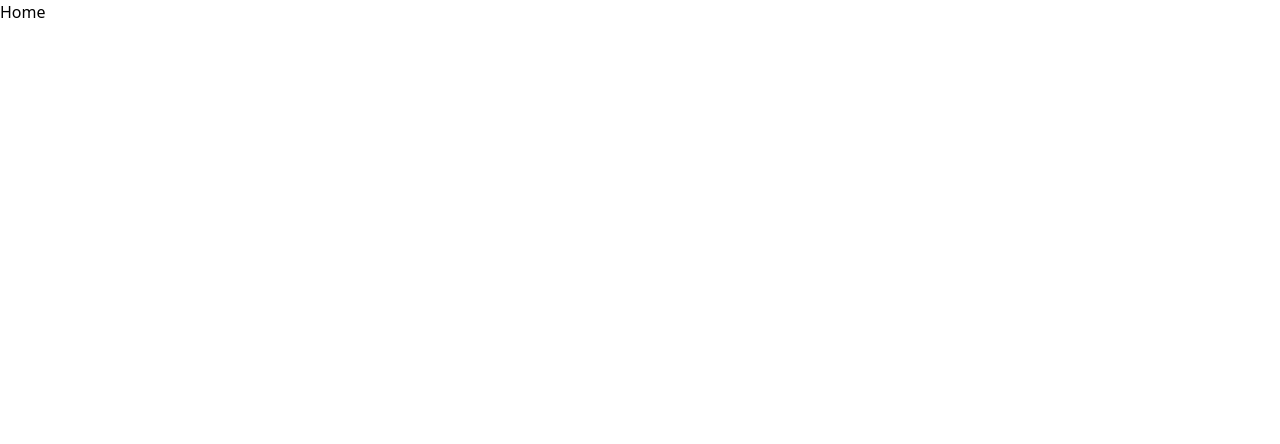
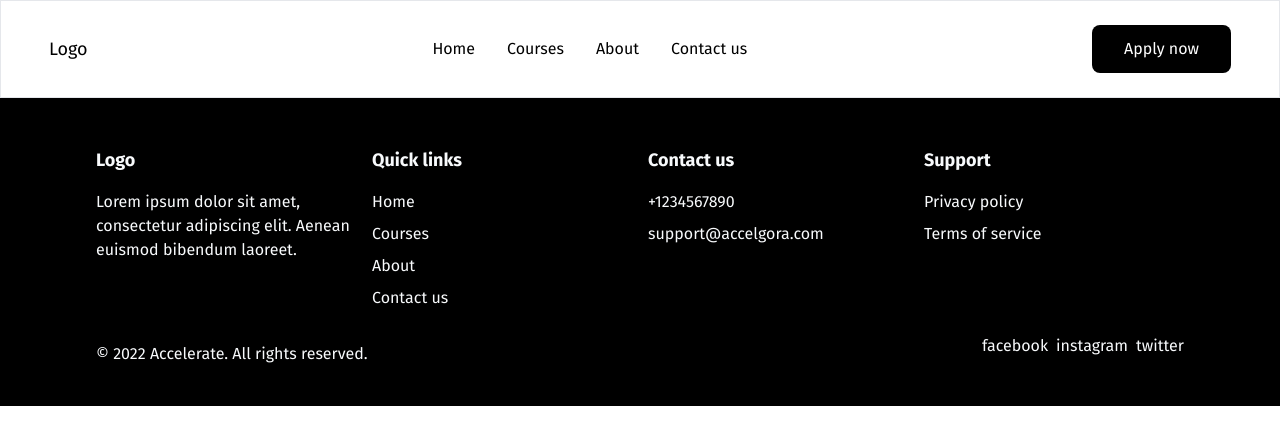
Before and after one commit to Inialpha/Accelgoraacademy, a React (Vite) app in the folder view/: page / in a window 1280 px wide. Shown: the top 444 px of the page. Built offline with nearby package versions, Linux system fonts and the light colour scheme.

Commit message:
Header and Footer component

```diff
--- a/view/index.html
+++ b/view/index.html
@@ -6,7 +6,15 @@
     <meta name="viewport" content="width=device-width, initial-scale=1.0" />
     <meta name="keywords" content="Edtech, Academy, programming, coding">
     <meta name="description" content="A coding school">
+    <link rel="preconnect" href="https://fonts.googleapis.com">
+    <link rel="preconnect" href="https://fonts.gstatic.com" crossorigin>
+    <link href="https://fonts.googleapis.com/css2?family=Fira+Sans:ital,wght@0,100;0,200;0,300;0,400;0,500;0,600;0,700;0,800;0,900;1,100;1,200;1,300;1,400;1,500;1,600;1,700;1,800;1,900&display=swap" rel="stylesheet">
     <title>Accelgora Academy</title>
+    <style>
+      #root {
+        overflow-x: hidden;
+      }
+    </style>
   </head>
   <body>
     <div id="root"></div>
--- a/view/src/App.css
+++ b/view/src/App.css
@@ -553,3 +553,199 @@ video {
   --tw-contain-paint:  ;
   --tw-contain-style:  ;
 }
+
+.mt-4 {
+  margin-top: 1rem;
+}
+
+.flex {
+  display: flex;
+}
+
+.grid {
+  display: grid;
+}
+
+.hidden {
+  display: none;
+}
+
+.grid-cols-4 {
+  grid-template-columns: repeat(4, minmax(0, 1fr));
+}
+
+.grid-cols-1 {
+  grid-template-columns: repeat(1, minmax(0, 1fr));
+}
+
+.flex-col {
+  flex-direction: column;
+}
+
+.items-start {
+  align-items: flex-start;
+}
+
+.items-center {
+  align-items: center;
+}
+
+.justify-between {
+  justify-content: space-between;
+}
+
+.gap-4 {
+  gap: 1rem;
+}
+
+.space-x-8 > :not([hidden]) ~ :not([hidden]) {
+  --tw-space-x-reverse: 0;
+  margin-right: calc(2rem * var(--tw-space-x-reverse));
+  margin-left: calc(2rem * calc(1 - var(--tw-space-x-reverse)));
+}
+
+.space-y-2 > :not([hidden]) ~ :not([hidden]) {
+  --tw-space-y-reverse: 0;
+  margin-top: calc(0.5rem * calc(1 - var(--tw-space-y-reverse)));
+  margin-bottom: calc(0.5rem * var(--tw-space-y-reverse));
+}
+
+.space-x-2 > :not([hidden]) ~ :not([hidden]) {
+  --tw-space-x-reverse: 0;
+  margin-right: calc(0.5rem * var(--tw-space-x-reverse));
+  margin-left: calc(0.5rem * calc(1 - var(--tw-space-x-reverse)));
+}
+
+.rounded-lg {
+  border-radius: 0.5rem;
+}
+
+.border {
+  border-width: 1px;
+}
+
+.bg-black {
+  --tw-bg-opacity: 1;
+  background-color: rgb(0 0 0 / var(--tw-bg-opacity));
+}
+
+.p-12 {
+  padding: 3rem;
+}
+
+.p-10 {
+  padding: 2.5rem;
+}
+
+.px-8 {
+  padding-left: 2rem;
+  padding-right: 2rem;
+}
+
+.py-3 {
+  padding-top: 0.75rem;
+  padding-bottom: 0.75rem;
+}
+
+.px-12 {
+  padding-left: 3rem;
+  padding-right: 3rem;
+}
+
+.py-6 {
+  padding-top: 1.5rem;
+  padding-bottom: 1.5rem;
+}
+
+.px-10 {
+  padding-left: 2.5rem;
+  padding-right: 2.5rem;
+}
+
+.pt-12 {
+  padding-top: 3rem;
+}
+
+.text-center {
+  text-align: center;
+}
+
+.font-fira {
+  font-family: Fira Sans, sans-serif;
+}
+
+.text-lg {
+  font-size: 1.125rem;
+  line-height: 1.75rem;
+}
+
+.text-xs {
+  font-size: 0.75rem;
+  line-height: 1rem;
+}
+
+.text-sm {
+  font-size: 0.875rem;
+  line-height: 1.25rem;
+}
+
+.font-medium {
+  font-weight: 500;
+}
+
+.font-normal {
+  font-weight: 400;
+}
+
+.font-bold {
+  font-weight: 700;
+}
+
+.text-white {
+  --tw-text-opacity: 1;
+  color: rgb(255 255 255 / var(--tw-text-opacity));
+}
+
+.text-slate-50 {
+  --tw-text-opacity: 1;
+  color: rgb(248 250 252 / var(--tw-text-opacity));
+}
+
+.hover\:bg-black\/20:hover {
+  background-color: rgb(0 0 0 / 0.2);
+}
+
+.hover\:font-medium:hover {
+  font-weight: 500;
+}
+
+@media (min-width: 1024px) {
+  .lg\:col-span-4 {
+    grid-column: span 4 / span 4;
+  }
+
+  .lg\:block {
+    display: block;
+  }
+
+  .lg\:flex {
+    display: flex;
+  }
+
+  .lg\:grid-cols-4 {
+    grid-template-columns: repeat(4, minmax(0, 1fr));
+  }
+
+  .lg\:flex-row {
+    flex-direction: row;
+  }
+
+  .lg\:px-24 {
+    padding-left: 6rem;
+    padding-right: 6rem;
+  }
+
+  .lg\:pt-12 {
+    padding-top: 3rem;
+  }
+}
--- a/view/src/components/Footer/Footer.tsx
+++ b/view/src/components/Footer/Footer.tsx
@@ -0,0 +1,21 @@
+import Sitemap from "./Sitemap";
+
+const Footer = () => {
+    return (
+        <>
+            <footer className="bg-black grid grid-cols-1 lg:grid-cols-4 gap-4 text-slate-50 font-fira p-10 lg:px-24 lg:pt-12">
+               <Sitemap />
+               <div className="lg:col-span-4 flex flex-col lg:flex-row items-center justify-between">
+                     <p className="mt-4">© 2022 Accelerate. All rights reserved.</p>
+                     <ul className="flex items-center space-x-2">
+                        <li>facebook</li>
+                        <li>instagram</li>
+                        <li>twitter</li>
+                     </ul>
+               </div>
+            </footer>
+        </>
+    )
+}
+
+export default Footer;
--- a/view/src/components/Footer/Sitemap.tsx
+++ b/view/src/components/Footer/Sitemap.tsx
@@ -0,0 +1,35 @@
+const Sitemap = () => {
+    return (
+        <>
+            <div>
+                <h1 className="text-lg font-bold">Logo</h1>
+                <p className="mt-4">Lorem ipsum dolor sit amet, consectetur adipiscing elit. Aenean euismod bibendum laoreet.</p>
+            </div>
+            <div>
+                <h1 className="text-lg font-bold">Quick links</h1>
+                <ul className="mt-4 space-y-2">
+                    <li><a href="/">Home</a></li>
+                    <li><a href="/courses">Courses</a></li>
+                    <li><a href="/about">About</a></li>
+                    <li><a href="/contact">Contact us</a></li>
+                </ul>
+            </div>
+            <div>
+                <h1 className="text-lg font-bold">Contact us</h1>
+                <ul className="mt-4 space-y-2">
+                    <li>+1234567890</li>
+                    <li>support@accelgora.com </li>
+                </ul>
+            </div>
+            <div>
+                <h1 className="text-lg font-bold">Support</h1>
+                <ul className="mt-4 space-y-2">
+                    <li>Privacy policy</li>
+                    <li>Terms of service</li>
+                </ul>
+            </div>
+        </>
+    )
+}
+
+export default Sitemap;
--- a/view/src/components/Header/Header.tsx
+++ b/view/src/components/Header/Header.tsx
@@ -0,0 +1,13 @@
+import Nav from "./Nav";
+
+const Header = () => {
+    return (
+        <>
+            <header>
+                <Nav />
+            </header>
+        </>
+    )
+}
+
+export default Header;
--- a/view/src/components/Header/Nav.tsx
+++ b/view/src/components/Header/Nav.tsx
@@ -0,0 +1,37 @@
+import { NavLink } from "react-router-dom";
+
+type UrlItem = {
+    href: string;
+    name: string;
+};
+
+const url: UrlItem[] = [
+    {href: '/', name: 'Home'},
+    {href: '/courses', name: 'Courses'},
+    {href: '/about', name: 'About'},
+    {href: '/contact', name: 'Contact us'}
+];
+
+const Nav = () => {
+    return (
+        <nav className="flex font-fira border items-center py-6 px-12 justify-between">
+            <h1 className="text-lg">Logo</h1>
+            <div>
+                <ul className="hidden lg:flex font-normal items-start space-x-8">
+                    {url.map((item, index) => {
+                        return (
+                            <li key={index}>
+                                <NavLink className='hover:font-medium' to={item.href}>{item.name}</NavLink>
+                            </li>
+                        )
+                    })}
+                </ul>
+            </div>
+            <button className="bg-black lg:block hidden hover:bg-black/20 px-8 py-3 rounded-lg text-white">
+                Apply now
+            </button>
+        </nav>
+    )
+}
+
+export default Nav;
--- a/view/src/pages/Home.tsx
+++ b/view/src/pages/Home.tsx
@@ -1,7 +1,11 @@
+import Header from "../components/Header/Header";
+import Footer from "../components/Footer/Footer";
+
 const Home = () => {
     return (
         <>
-            Home
+            <Header />
+            <Footer />
         </>
     )
 }
--- a/view/tailwind.config.js
+++ b/view/tailwind.config.js
@@ -3,7 +3,11 @@ export default {
   content: ["./index.html",
               "./src/**/*.{html,js,ts,jsx,tsx}"],
   theme: {
-    extend: {},
+    extend: {
+      fontFamily: {
+        fira: ["Fira Sans", "sans-serif"],
+      }
+    },
   },
   plugins: [],
 }
```
Also changed, not shown: view/src/components/Hero/Main.tsx (line endings or trailing spaces).
